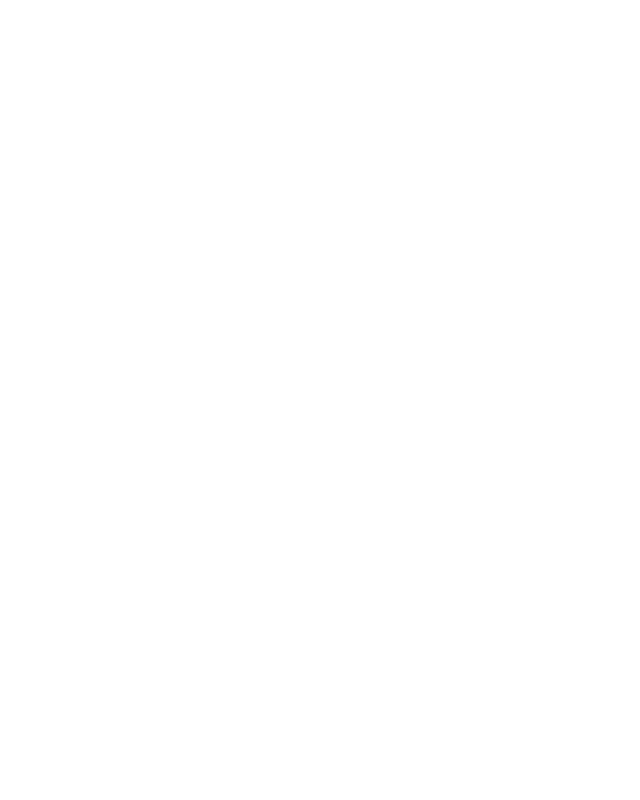
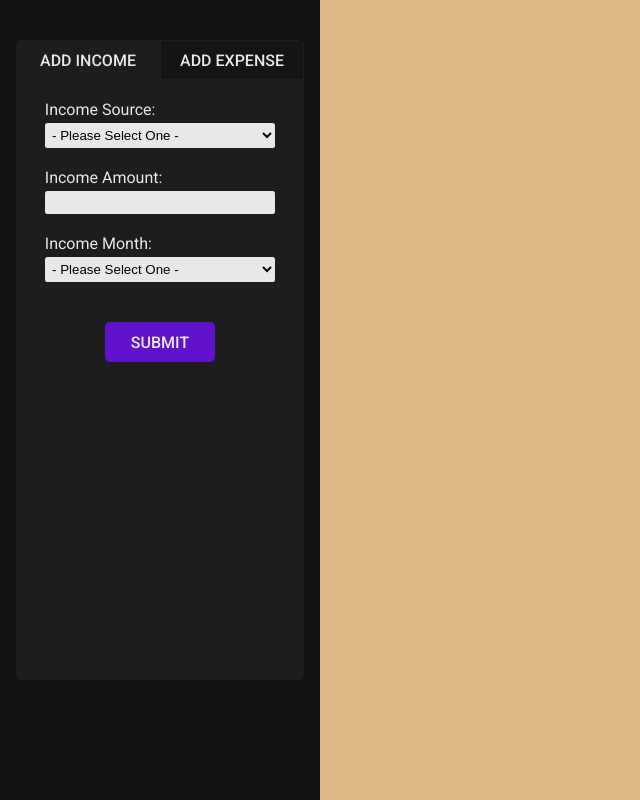
Before and after one commit to benbiederman/budget-application, a React (Create React App) app: page / in a window 1280 px wide. Shown: the whole page, without its empty margins (0-640 px from the left). Built offline with nearby package versions, Linux system fonts and the light colour scheme.

Commit message:
Add/style add form in add section.

```diff
--- a/src/App.js
+++ b/src/App.js
@@ -1,9 +1,12 @@
+import AddSection from './components/AddSection';
+import DisplaySection from './components/DisplaySection';
 import './styles/app.css';
 
 function App() {
   return (
     <div className="app">
-
+        <AddSection />
+        <DisplaySection />
     </div>
   );
 }
--- /dev/null
+++ b/src/components/AddForm.js
@@ -0,0 +1,54 @@
+import React, { useState } from "react"
+import ExpenseForm from "./ExpenseForm";
+import IncomeForm from "./IncomeForm";
+
+const AddForm = () => {
+    // State
+    const[form, setForm] = useState('income');
+
+    // Handler
+    const incomeBtnHandler = () => {
+        setForm('income');
+    }
+
+    const expenseBtnHandler = () => {
+        setForm('expense');
+    }
+
+    // Functions
+    function incomeBtnStyling(){
+        if(form === 'income'){
+            return "header-btn header-btn-active income-btn"
+        } else {
+            return "header-btn income-btn"
+        }
+    }
+
+    function expenseBtnStyling(){
+        if(form === 'expense'){
+            return "header-btn header-btn-active expense-btn"
+        } else {
+            return "header-btn expense-btn"
+        }
+    }
+
+    function formGenerator(){
+        if(form === 'income'){
+            return <IncomeForm />
+        } else {
+            return <ExpenseForm />
+        }
+    }
+
+    return (
+        <section className="add-form">
+            <div className="form-header">
+                <button onClick={incomeBtnHandler} className={incomeBtnStyling()}>Add Income</button>
+                <button onClick={expenseBtnHandler} className={expenseBtnStyling()}>Add Expense</button>
+            </div>
+            {formGenerator()}
+        </section>
+    )
+}
+
+export default AddForm;
--- /dev/null
+++ b/src/components/AddSection.js
@@ -0,0 +1,11 @@
+import AddForm from "./AddForm";
+
+const AddSection = () => {
+    return (
+        <section className="add-section">
+            <AddForm />
+        </section>
+    )
+}
+
+export default AddSection;
--- /dev/null
+++ b/src/components/DisplaySection.js
@@ -0,0 +1,9 @@
+const DisplaySection = () => {
+    return (
+        <section className="display-section">
+
+        </section>
+    )
+}
+
+export default DisplaySection;
--- /dev/null
+++ b/src/components/ExpenseForm.js
@@ -0,0 +1,52 @@
+const ExpenseForm = () => {
+    return (
+        <form className="expense-form">
+            <div>
+                <p>Expense Name:</p>
+                <input type="text" required />
+            </div>
+
+            <div>
+                <p>Expense Amount:</p>
+                <input type="number" min={0.00} step={0.01} required />
+            </div>
+
+            <div>
+                <p>Expense Month:</p>
+                <select required>
+                    <option value="">- Please Select One -</option>
+                    <option value="january">January</option>
+                    <option value="february">February</option>
+                    <option value="march">March</option>
+                    <option value="april">April</option>
+                    <option value="may">May</option>
+                    <option value="june">June</option>
+                    <option value="july">July</option>
+                    <option value="august">August</option>
+                    <option value="september">September</option>
+                    <option value="october">October</option>
+                    <option value="november">November</option>
+                    <option value="december">December</option>
+                </select>
+            </div>
+
+            <div>
+                <p>Expense Category:</p>
+                <select required>
+                    <option value="">- Please Select One -</option>
+                    <option value="housing">Housing</option>
+                    <option value="transportation">Transportation</option>
+                    <option value="food">Food</option>
+                    <option value="utilities">Utilities</option>
+                    <option value="medical">Medical</option>
+                    <option value="recreation">Recreation</option>
+                    <option value="misc">Misc.</option>
+                </select>
+            </div>
+
+            <button className="submit-btn">Submit</button>
+        </form>
+    )
+}
+
+export default ExpenseForm;
--- /dev/null
+++ b/src/components/IncomeForm.js
@@ -0,0 +1,44 @@
+const IncomeForm = () => {
+    return (
+        <form className="income-form">
+            <div>
+                <p>Income Source:</p>
+                <select required>
+                    <option value="">- Please Select One -</option>
+                    <option value="paycheck">Paycheck</option>
+                    <option value="rental">Rental</option>
+                    <option value="interest">Interest</option>
+                    <option value="other">Other</option>
+                </select>
+            </div>
+
+            <div>
+                <p>Income Amount:</p>
+                <input type="number" min={0.00} step={0.01} required />
+            </div>
+
+            <div>
+                <p>Income Month:</p>
+                <select required>
+                    <option value="">- Please Select One -</option>
+                    <option value="january">January</option>
+                    <option value="february">February</option>
+                    <option value="march">March</option>
+                    <option value="april">April</option>
+                    <option value="may">May</option>
+                    <option value="june">June</option>
+                    <option value="july">July</option>
+                    <option value="august">August</option>
+                    <option value="september">September</option>
+                    <option value="october">October</option>
+                    <option value="november">November</option>
+                    <option value="december">December</option>
+                </select>
+            </div>
+
+            <button className="submit-btn">Submit</button>
+        </form>
+    )
+}
+
+export default IncomeForm;
--- a/src/index.css
+++ b/src/index.css
@@ -3,3 +3,18 @@
   margin: 0;
   box-sizing: border-box;
 }
+
+h1, h2, h3, h4, h5, h6, p {
+  font-family: "Roboto", sans-serif;
+  color: #121212;
+}
+
+input, select, option {
+  background-color: #E8E8E8;
+}
+
+button {
+  cursor: pointer;
+  color: #121212;
+  font-family: "Roboto", sans-serif;
+}
--- a/src/styles/app.css
+++ b/src/styles/app.css
@@ -0,0 +1,90 @@
+/* Buttons */
+.header-btn, .submit-btn {
+    height: 5vh;
+    border: none;
+    font-weight: 500;
+    text-transform: uppercase;
+    font-size: 1rem;
+    color: #E8E8E8;
+    transition: background 0.25s ease;
+}
+
+.header-btn {
+    width: 50%;
+    background-color: #141414;
+    border: 1px solid #1D1D1D;
+}
+
+.header-btn-active {
+    background-color: #1D1D1D;
+    cursor: default;
+}
+
+.income-btn {
+    border-radius: 5px 0 0 0;
+}
+
+.expense-btn {
+    border-radius: 0 5px 0 0;
+}
+
+.submit-btn {
+    padding: .5vh 2vw;
+    border-radius: 5px;
+    background-color: #5f12c9;
+    margin-top: 2.5vh;
+}
+
+.submit-btn:hover {
+    background-color: #5310b0;
+}
+
+/* Content */
+.app {
+    display: flex;
+    background-color: #121212;
+}
+
+.add-section, .display-section {
+    height: 100vh;
+}
+
+.add-section {
+    width: 25%;
+}
+
+.add-form {
+    width: 90%;
+    margin: 5vh auto;
+    height: 80vh;
+    background-color: #1D1D1D;
+    border-radius: 5px;
+}
+
+.add-form form {
+    width: 80%;
+    margin: 0 auto;
+    text-align: center;
+}
+
+.add-form form div {
+    margin: 2.5vh auto;
+    text-align: left;
+}
+
+.add-form form div p {
+    color: #E8E8E8;
+}
+
+.add-form input, .add-form select {
+    width: 100%;
+    margin-top: .5vh;
+    border-radius: 2.5px;
+    border: none;
+    padding: .5vh .25vw;
+}
+
+.display-section {
+    width: 75%;
+    background-color: burlywood;
+}
```
